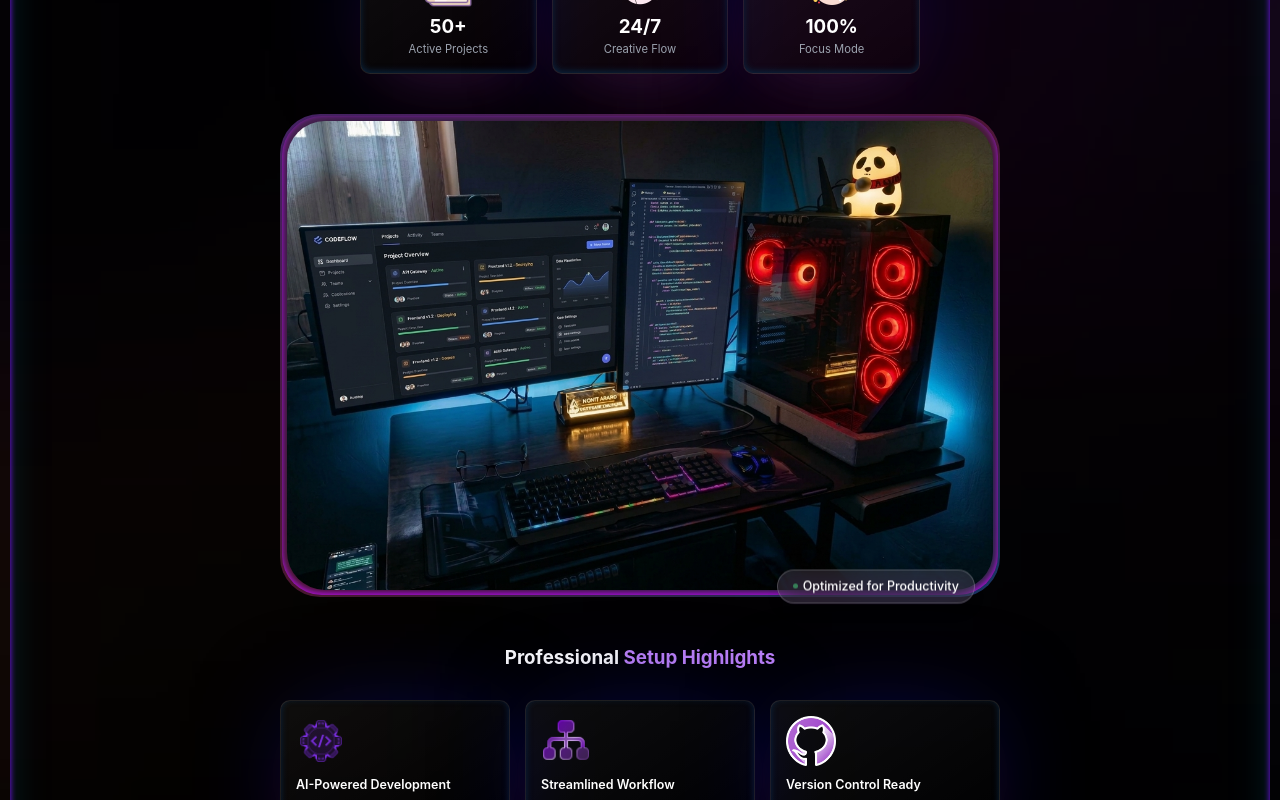
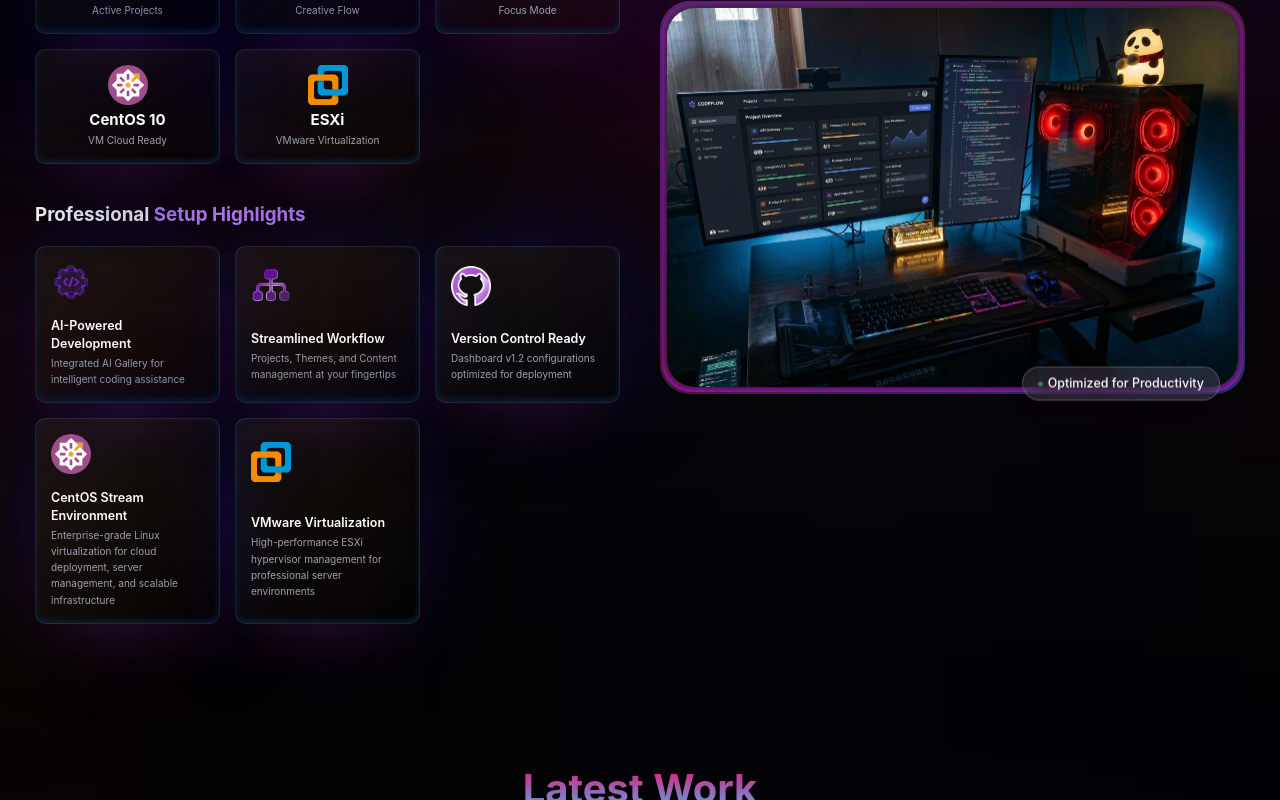
Before and after one commit to mohitanand744/React-Personal-Portfolio, a React (Vite) app: page / in a window 1280 px wide. Shown: the part 5560-6360 px from the top of the page. Built offline with nearby package versions, Linux system fonts and the light colour scheme.

Commit message:
feat: introduce Workplace section showcasing professional setup, implement mobile navigation menu, and add associated icons.

```diff
--- a/src/components/Workplace/Workplace.jsx
+++ b/src/components/Workplace/Workplace.jsx
@@ -8,6 +8,8 @@
     { value: "50+", label: "Active Projects", icon: "/ActiveProjects.png" },
     { value: "24/7", label: "Creative Flow", icon: "/CreativeFlow.png" },
     { value: "100%", label: "Focus Mode", icon: "/FocusMode.png" },
+    { value: "CentOS 10", label: "VM Cloud Ready", icon: "/centos-stream.svg" },
+    { value: "ESXi", label: "VMware Virtualization", icon: "/Vmware.png" }, // Added VMware stat
   ];
 
   // Workspace features based on your setup
@@ -27,20 +29,33 @@
       description: "Dashboard v1.2 configurations optimized for deployment",
       icon: "/VersionControlReady.png",
     },
+    {
+      title: "CentOS Stream Environment",
+      description: "Enterprise-grade Linux virtualization for cloud deployment, server management, and scalable infrastructure",
+      icon: "/centos-stream.svg",
+    },
+    {
+      title: "VMware Virtualization",
+      description: "High-performance ESXi hypervisor management for professional server environments",
+      icon: "/Vmware.png",
+    },
   ];
 
   return (
     <div
       id="Workplace"
-      className="p-3 mt-32 custom-shadow3 rounded-3xl workplace h-fit md:my-44 lg:p-10 bg-black/60"
+      className="p-3 mt-16 rounded-3xl workplace h-fit md:my-44 lg:p-10"
     >
+      <div className="mx-auto lg:grid lg:grid-cols-2 lg:gap-16 lg:items-center">
+        {/* Left Column: Heading, Stats, and Features */}
+        <div className="order-1 lg:order-1">
           {/* Heading Section */}
           <motion.div
             initial={{ opacity: 0, y: 40 }}
             whileInView={{ opacity: 1, y: 0 }}
             transition={{ duration: 0.8 }}
             viewport={{ once: true }}
-        className="text-center my-10 mx-auto w-[96%] lg:w-[50%] mb-14"
+            className="text-left mb-14"
           >
             <SectionHeading text={"My Workspace"} />
 
@@ -60,7 +75,7 @@
             whileInView={{ opacity: 1, y: 0 }}
             transition={{ duration: 0.6, delay: 0.2 }}
             viewport={{ once: true }}
-        className="grid grid-cols-2 md:grid-cols-3 gap-4 md:gap-6 max-w-4xl mx-auto mb-16"
+            className="grid grid-cols-2 md:grid-cols-3 gap-4 md:gap-6 mb-16"
           >
             {stats.map((stat, index) => (
               <div
@@ -68,44 +83,85 @@
                 className="custom-shadow2 bg-gradient-to-br from-white/5 to-white/0 backdrop-blur-sm rounded-2xl p-4 md:p-6 text-center border border-white/10 hover:border-purple-500/50 transition-all duration-300"
               >
                 <div className="text-3xl md:text-[4xl] mb-2 flex justify-center items-center">
-              {stat.icon.endsWith(".png") ? (
                   <img
                     src={stat.icon}
                     alt={stat.label}
-                  className="w-18 h-18 md:w-20 md:h-20 object-contain"
+                    className="w-14 h-14 md:w-16 md:h-16 object-contain"
                   />
-              ) : (
-                stat.icon
-              )}
                 </div>
-            <div className="text-2xl md:text-3xl font-bold text-white">{stat.value}</div>
-            <div className="text-lg text-gray-400 mt-1">{stat.label}</div>
+                <div className="text-xl md:text-2xl font-bold text-white">
+                  {stat.value}
+                </div>
+                <div className="text-base text-gray-400 mt-1">{stat.label}</div>
               </div>
             ))}
           </motion.div>
 
-      {/* Image Container */}
-      <div className="relative flex justify-center items-center w-full max-w-6xl mx-auto group">
+          {/* Workspace Features Section */}
+          <motion.div
+            initial={{ opacity: 0, y: 40 }}
+            whileInView={{ opacity: 1, y: 0 }}
+            transition={{ duration: 0.6, delay: 0.4 }}
+            viewport={{ once: true }}
+          >
+            <h3 className="text-2xl md:text-3xl font-bold text-left text-white mb-8">
+              Professional <span className="text-purple-400">Setup Highlights</span>
+            </h3>
+
+            <div className="grid grid-cols-1 md:grid-cols-2 lg:grid-cols-3 gap-6">
+              {workspaceFeatures.map((feature, index) => (
+                <motion.div
+                  key={index}
+                  initial={{ opacity: 0, y: 20 }}
+                  whileInView={{ opacity: 1, y: 0 }}
+                  transition={{ delay: index * 0.1 }}
+                  viewport={{ once: true }}
+                  className="flex flex-wrap items-center gap-6 bg-gradient-to-br custom-shadow2 from-white/5 to-white/0 backdrop-blur-sm rounded-2xl p-6 border border-white/10 hover:border-purple-500/30 transition-all duration-300 hover:scale-[1.02]"
+                >
+                  <div className="shrink-0">
+                    <img
+                      src={feature.icon}
+                      alt={feature.title}
+                      className="w-12 h-12 md:w-16 md:h-16 object-contain"
+                    />
+                  </div>
+                  <div>
+                    <h4 className="text-xl font-semibold text-white mb-1">
+                      {feature.title}
+                    </h4>
+                    <p className="text-gray-400 text-base leading-relaxed">
+                      {feature.description}
+                    </p>
+                  </div>
+                </motion.div>
+              ))}
+            </div>
+          </motion.div>
+        </div>
+
+        {/* Right Column: Image Container */}
+        <div className="order-2 lg:order-2 mt-20 lg:mt-0 lg:sticky lg:top-40">
+          <div className="relative flex justify-center items-center w-full group">
             <motion.div
               initial={{ opacity: 0, scale: 0.9, y: 50 }}
               whileInView={{ opacity: 1, scale: 1, y: 0 }}
               transition={{ duration: 0.8, ease: "easeOut" }}
               viewport={{ once: true }}
-          className="relative rounded-[2rem] md:rounded-[4rem] p-[2px]
+              className="relative rounded-[2rem] md:rounded-[3rem] p-[2px]
               bg-gradient-to-br from-purple-500/40 via-pink-500/30 to-blue-500/40"
             >
               {/* Glass Layer */}
-          <div className="relative rounded-[2rem] md:rounded-[4rem] bg-black/40 backdrop-blur-xl p-2 custom-shadow">
+              <div className="relative rounded-[2rem] md:rounded-[3rem] bg-black/40 backdrop-blur-xl p-2 custom-shadow">
                 <motion.img
                   whileHover={{ scale: 1.04 }}
                   transition={{ duration: 0.4 }}
                   src="/pc1.png"
                   alt="My Workplace Setup"
-              className="w-full h-full object-cover rounded-[1.8rem] md:rounded-[3.8rem]"
+                  className="w-full h-auto object-cover rounded-[1.8rem] md:rounded-[2.8rem]"
                 />
 
                 {/* Glow Hover Effect */}
-            <div className="absolute inset-0 rounded-[2rem] md:rounded-[4rem] opacity-0 group-hover:opacity-100 transition duration-500 bg-gradient-to-tr from-purple-500/10 via-transparent to-blue-500/10"></div>
+                <div className="absolute inset-0 rounded-[2rem] md:rounded-[3rem] opacity-0 group-hover:opacity-100 transition duration-500 bg-gradient-to-tr from-purple-500/10 via-transparent to-blue-500/10"></div>
               </div>
             </motion.div>
 
@@ -119,53 +175,14 @@
               bg-white/10 backdrop-blur-lg px-6 py-3 rounded-full
               border border-white/20 animate-bounce shadow-lg block"
             >
-          <span className="text-white  text-lg md:text-xl font-medium flex items-center gap-2">
+              <span className="text-white text-lg md:text-xl font-medium flex items-center gap-2">
                 <span className="w-2 h-2 bg-green-400 rounded-full animate-pulse"></span>
                 Optimized for Productivity
               </span>
             </motion.div>
           </div>
-
-      {/* Workspace Features Section */}
-      <motion.div
-        initial={{ opacity: 0, y: 40, scale: 0.5 }}
-        whileInView={{ opacity: 1, y: 0, scale: 1 }}
-        transition={{ duration: 0.6, delay: 0.4, ease: "easeInOut" }}
-        viewport={{ once: true }}
-        className="mt-20 max-w-6xl mx-auto"
-      >
-        <h3 className="text-2xl md:text-3xl font-bold text-center text-white mb-12">
-          Professional <span className="text-purple-400">Setup Highlights</span>
-        </h3>
-
-        <div className="grid  grid-cols-1 md:grid-cols-2 lg:grid-cols-3 gap-6">
-          {workspaceFeatures.map((feature, index) => (
-            <motion.div
-              key={index}
-              initial={{ opacity: 0, y: 20 }}
-              whileInView={{ opacity: 1, y: 0 }}
-              transition={{ delay: 0.5 + index * 0.1 }}
-              viewport={{ once: true }}
-              className="bg-gradient-to-br custom-shadow2 from-white/5 to-white/0 backdrop-blur-sm rounded-2xl p-6 border border-white/10 hover:border-purple-500/30 transition-all duration-300 hover:scale-105"
-            >
-              <div className="text-4xl mb-4">
-                {feature.icon.endsWith(".png") ? (
-                  <img
-                    src={feature.icon}
-                    alt={feature.title}
-                    className="w-20 h-20 object-contain"
-                  />
-                ) : (
-                  feature.icon
-                )}
         </div>
-              <h4 className="text-xl font-semibold text-white mb-2">{feature.title}</h4>
-              <p className="text-gray-400 text-lg leading-relaxed">{feature.description}</p>
-            </motion.div>
-          ))}
       </div>
-      </motion.div>
-
     </div>
   );
 };
```
Also changed, not shown: src/components/common/Sidebar/MobileMenu.jsx (+10 -19 lines), public/Vmware.png (added), public/centos-stream.svg (added). Lines whose indentation alone changed are shown as unchanged.
